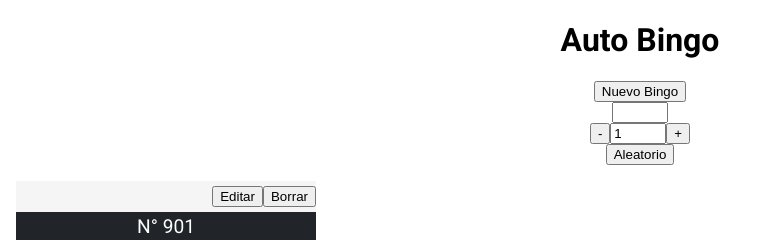
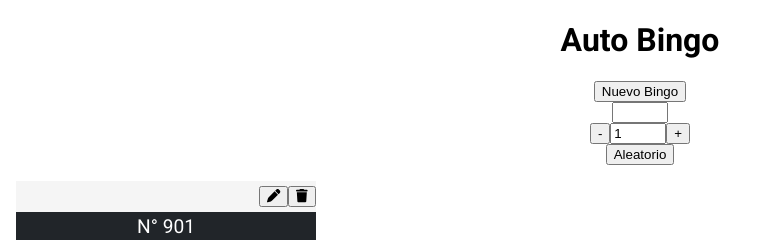
Before and after one commit to JIVitian/React-Auto-Bingo, a React (Create React App) app: page / in a window 1280 px wide. Both pictures are taken after a click on the button "Aleatorio". Shown: the top 240 px of the page, without its empty margins (0-766 px from the left). Built offline with nearby package versions, Linux system fonts and the light colour scheme.

Commit message:
FontAwesome Added!

```diff
--- a/package.json
+++ b/package.json
@@ -3,9 +3,13 @@
   "version": "0.1.0",
   "private": true,
   "dependencies": {
+    "@fortawesome/fontawesome-svg-core": "^6.3.0",
+    "@fortawesome/free-solid-svg-icons": "^6.3.0",
+    "@fortawesome/react-fontawesome": "^0.2.0",
     "@testing-library/jest-dom": "^5.16.1",
     "@testing-library/react": "^12.1.2",
     "@testing-library/user-event": "^13.5.0",
+    "font-awesome": "^4.7.0",
     "react": "^17.0.2",
     "react-dom": "^17.0.2",
     "react-scripts": "5.0.0",
--- a/src/components/Bingo.js
+++ b/src/components/Bingo.js
@@ -1,14 +1,18 @@
 import BingoHeader from './styled/Bingo/BingoHeader';
 import BingoTable from './styled/Bingo/BingoTable';
+import { FontAwesomeIcon } from '@fortawesome/react-fontawesome';
+import { faTrash, faPen } from '@fortawesome/free-solid-svg-icons';
 
 const Bingo = ({ bingoId, numbers, grid, onDelete, onEdit }) => {
   return (
     <article>
       <BingoHeader>
         <button onClick={() => onEdit({ bingoId, numbers, grid })}>
-          Editar
+          <FontAwesomeIcon icon={faPen} />
         </button>
-        <button onClick={() => onDelete(bingoId)}>Borrar</button>
+        <button onClick={() => onDelete(bingoId)}>
+          <FontAwesomeIcon icon={faTrash} />
+        </button>
       </BingoHeader>
       <BingoTable id={bingoId}>
         <caption>N° {bingoId}</caption>
--- a/src/components/styled/Bingo/BingoTable.js
+++ b/src/components/styled/Bingo/BingoTable.js
@@ -9,7 +9,6 @@ const BingoTable = styled.table`
     caption {
         font-size: 1.2rem;
         padding: .2rem 0;
-        /* font-weight: bold; */
         background-color: #212529;
         color: #ffffff;
     }
```
Also changed, not shown: 1 other file (tests, documents, lock files or other folders).
